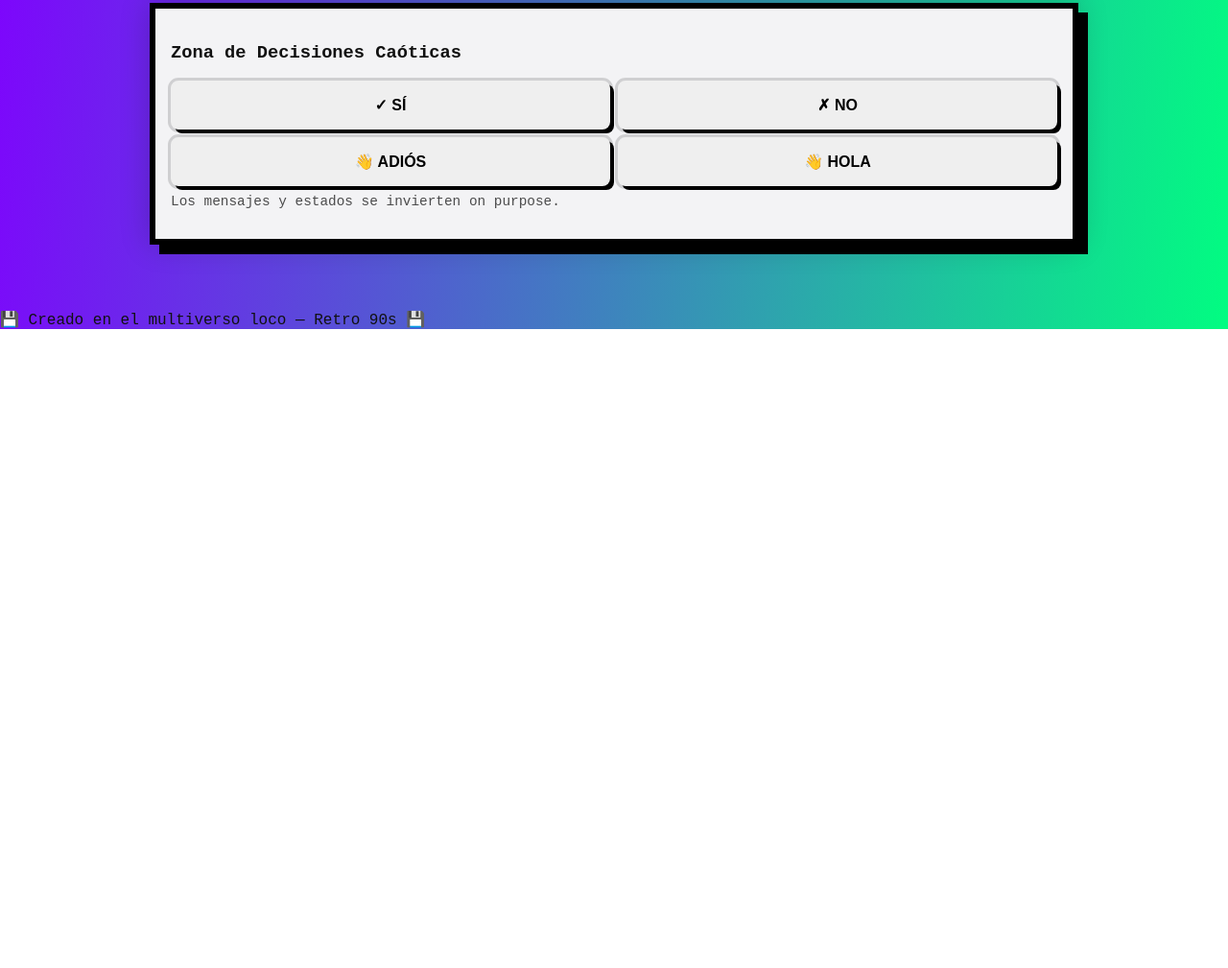
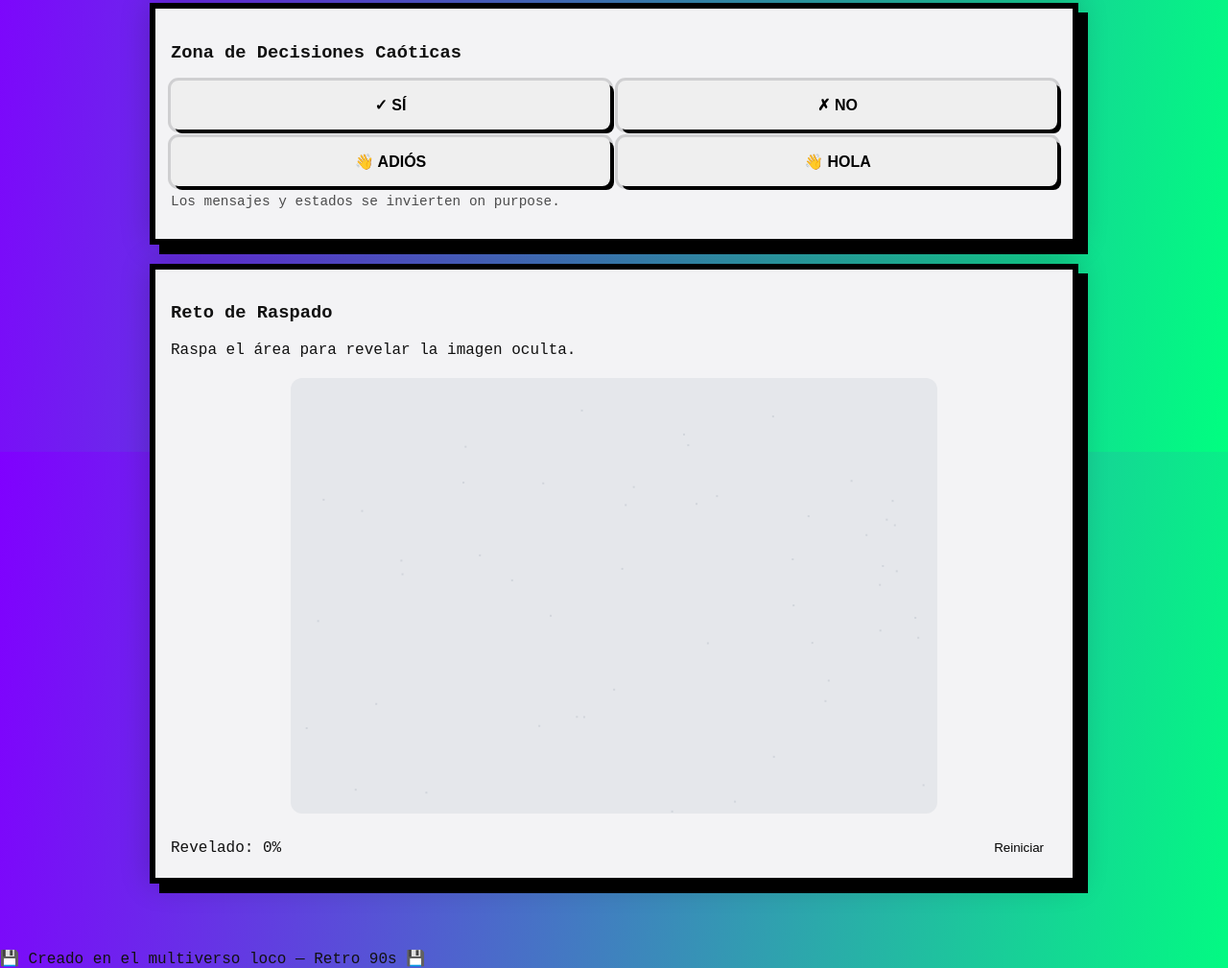
Before and after one commit to PaulaGonzalez2005/entrega-pagina-web, a plain HTML site: page index.html in a window 1280 px wide. Shown: the part 1129-2138 px from the top of the page at 96% size. Before the commit the page ends 1472 px from the top, so only its background shows below. Drawn offline with Linux system fonts and the light colour scheme.

Commit message:
pinguino

```diff
--- a/index.html
+++ b/index.html
@@ -42,7 +42,6 @@
       <section id="counterCard" class="card runaway" data-id="counter">
         <h3>Contador Inverso</h3>
         <div class="counter-row">
-          <!-- Este botón mostrará '+ Aumentar' pero hará lo inverso -->
           <button id="inc" class="btn btn-blue">+ Aumentar</button>
           <div id="counter" class="counter">0</div>
           <button id="dec" class="btn btn-red">- Disminuir</button>
@@ -55,7 +54,6 @@
         <h3>Control de Volumen (INVERTIDO)</h3>
         <div class="volume-row">
           <span id="volumeLabel">Volumen: 50%</span>
-          <!-- Botón de silencio hace lo contrario -->
           <button id="muteBtn" class="btn btn-indigo">Silenciar</button>
         </div>
         <input id="volumeRange" type="range" min="0" max="100" value="50" />
@@ -71,7 +69,7 @@
         </div>
       </section>
 
-      <!-- Botones caóticos que responden al revés -->
+      <!-- Botones caóticos -->
       <section id="buttonsCard" class="card runaway" data-id="buttons">
         <h3>Zona de Decisiones Caóticas</h3>
         <div class="grid-2">
@@ -82,13 +80,35 @@
         </div>
         <p class="muted">Los mensajes y estados se invierten on purpose.</p>
       </section>
+
+      <!-- Tarjeta: Scratch Reveal -->
+      <div class="card">
+        <h3>Reto de Raspado</h3>
+        <p>Raspa el área para revelar la imagen oculta.</p>
+
+        <div class="scratch-container">
+          <div class="scratch-image">
+            <img src="./Frame337.png" alt="Imagen oculta">
+          </div>
+
+          <canvas id="scratchCanvas" width="674" height="454"></canvas>
+        </div>
+
+        <div class="scratch-footer">
+          <span>Revelado: <span id="scratchPercent">0%</span></span>
+
+          <button id="scratchReset" class="reset-btn">
+            Reiniciar
+          </button>
+        </div>
+      </div>
+
     </main>
 
     <footer class="footer">
       <p>💾 Creado en el multiverso loco — Retro 90s 💾</p>
     </footer>
 
-    <!-- Toast container -->
     <div id="toast" class="toast-area" aria-live="polite"></div>
   </div>
 
--- a/script.js
+++ b/script.js
@@ -227,3 +227,85 @@ document.addEventListener('keydown', (e) => {
 
 // Mensaje de bienvenida
 showToast('Bienvenido a la Dimensión Inversa Loca — todo hace lo contrario', 2200);
+
+const canvas = document.getElementById("scratchCanvas");
+const percentText = document.getElementById("scratchPercent");
+const resetBtn = document.getElementById("scratchReset");
+
+if (canvas) {
+  const ctx = canvas.getContext("2d");
+  let scratching = false;
+
+  // Fondo gris simulado
+  function drawOverlay() {
+    ctx.fillStyle = "#e5e7eb";
+    ctx.fillRect(0, 0, canvas.width, canvas.height);
+    ctx.fillStyle = "#d1d5db";
+    for (let i = 0; i < 50; i++) {
+      ctx.fillRect(
+        Math.random() * canvas.width,
+        Math.random() * canvas.height,
+        2,
+        2
+      );
+    }
+  }
+
+  drawOverlay();
+
+  function scratch(x, y) {
+    ctx.globalCompositeOperation = "destination-out";
+    ctx.beginPath();
+    ctx.arc(x, y, 30, 0, Math.PI * 2);
+    ctx.fill();
+    ctx.globalCompositeOperation = "source-over";
+
+    // Calcular porcentaje
+    const imgData = ctx.getImageData(0, 0, canvas.width, canvas.height);
+    const pixels = imgData.data;
+    let transparent = 0;
+
+    for (let i = 3; i < pixels.length; i += 4) {
+      if (pixels[i] < 128) transparent++;
+    }
+
+    const percent = Math.round(
+      (transparent / (pixels.length / 4)) * 100
+    );
+
+    percentText.textContent = percent + "%";
+  }
+
+  function handleMove(e) {
+    const rect = canvas.getBoundingClientRect();
+    let x, y;
+
+    if (e.touches) {
+      x = e.touches[0].clientX - rect.left;
+      y = e.touches[0].clientY - rect.top;
+    } else {
+      x = e.clientX - rect.left;
+      y = e.clientY - rect.top;
+    }
+
+    scratch(x, y);
+  }
+
+  canvas.addEventListener("mousedown", () => (scratching = true));
+  canvas.addEventListener("mouseup", () => (scratching = false));
+  canvas.addEventListener("mouseleave", () => (scratching = false));
+  canvas.addEventListener("mousemove", e => scratching && handleMove(e));
+
+  canvas.addEventListener("touchstart", e => {
+    scratching = true;
+    handleMove(e);
+  });
+
+  canvas.addEventListener("touchmove", e => scratching && handleMove(e));
+  canvas.addEventListener("touchend", () => (scratching = false));
+
+  resetBtn.addEventListener("click", () => {
+    drawOverlay();
+    percentText.textContent = "0%";
+  });
+}
--- a/style.css
+++ b/style.css
@@ -69,3 +69,47 @@ body.dark{--bg:#111;--text:#f3f3f5;--card-bg:#222}
   .container{padding:.6rem}
   .grid-2{grid-template-columns:1fr 1fr}
 }
+.scratch-container {
+  position: relative;
+  width: 100%;
+  max-width: 674px;
+  margin: 20px auto;
+  aspect-ratio: 674 / 454;
+}
+
+.scratch-container img {
+  position: absolute;
+  inset: 0;
+  width: 100%;
+  height: 100%;
+  object-fit: cover;
+}
+
+#scratchCanvas {
+  position: absolute;
+  inset: 0;
+  width: 100%;
+  height: 100%;
+  cursor: pointer;
+  border-radius: 12px;
+}
+
+.scratch-footer {
+  margin-top: 15px;
+  display: flex;
+  justify-content: space-between;
+  align-items: center;
+}
+
+.reset-btn {
+  padding: 8px 14px;
+  background: var(--accent);
+  border: 1px solid var(--border);
+  border-radius: 8px;
+  cursor: pointer;
+}
+
+.reset-btn:hover {
+  background: var(--accent-foreground);
+  color: white;
+}
```
Also changed, not shown: Frame337.png (added).
